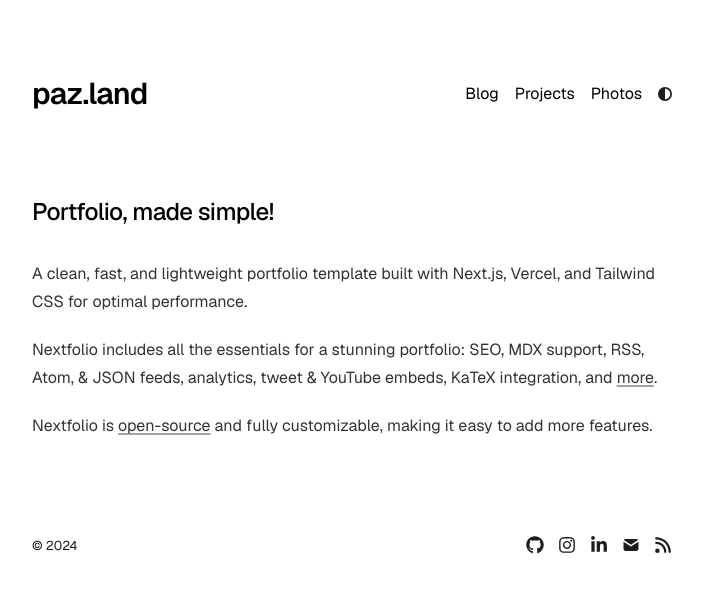
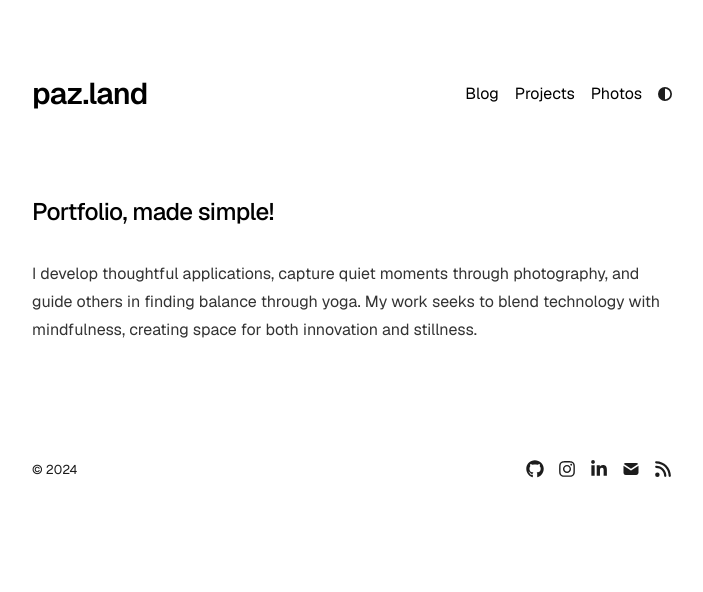
Before and after one commit to mpazaryna/blog02, a Next.js app: page / in a window 1280 px wide. Shown: the top 592 px of the page, without its empty margins (288-991 px from the left). Built offline with nearby package versions, Linux system fonts and the light colour scheme.

Commit message:
updated home

```diff
--- a/app/page.tsx
+++ b/app/page.tsx
@@ -9,27 +9,8 @@
       </h1>
       <div className="prose prose-neutral dark:prose-invert">
         <p>
-          A clean, fast, and lightweight portfolio template built with Next.js,
-          Vercel, and Tailwind CSS for optimal performance.
-        </p>
-        <p>
-          Nextfolio includes all the essentials for a stunning portfolio: SEO,
-          MDX support, RSS, Atom, & JSON feeds, analytics, tweet & YouTube
-          embeds, KaTeX integration, and{" "}
-          <a
-            target="_blank"
-            href="https://github.com/1msirius/Nextfolio?tab=readme-ov-file#features"
-          >
-            more
-          </a>
-          .
-        </p>
-        <p>
-          Nextfolio is{" "}
-          <a href={socialLinks.github} target="_blank">
-            open-source
-          </a>{" "}
-          and fully customizable, making it easy to add more features.
+          I develop thoughtful applications, capture quiet moments through photography, and guide others in finding balance through yoga.
+          My work seeks to blend technology with mindfulness, creating space for both innovation and stillness.
         </p>
       </div>
     </section>
--- a/content/custom-mdx-examples.mdx
+++ b/content/custom-mdx-examples.mdx
@@ -77,7 +77,6 @@
 <YouTube videoId="jFrO45im1II" />
 
 <YouTube videoId="wA5RRnfPzSs" />
-
 
 
 ### Captions
```
